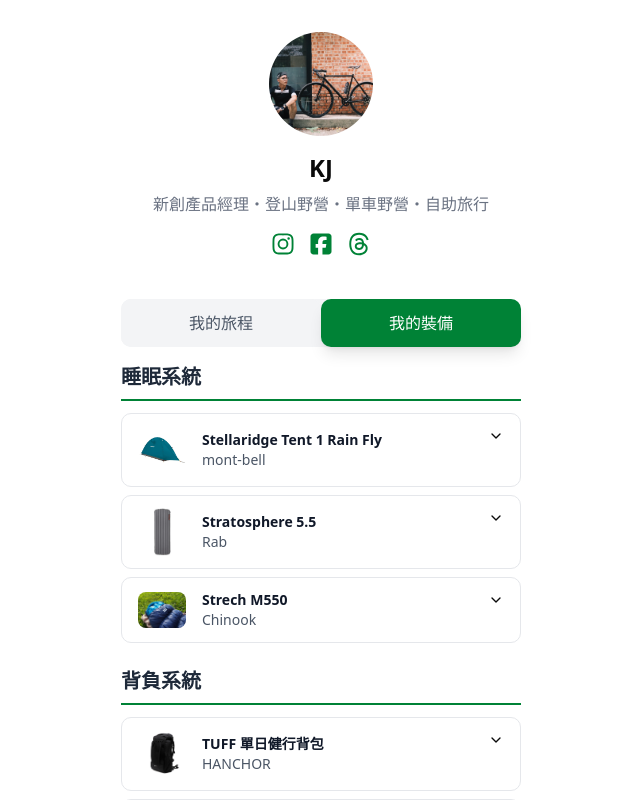
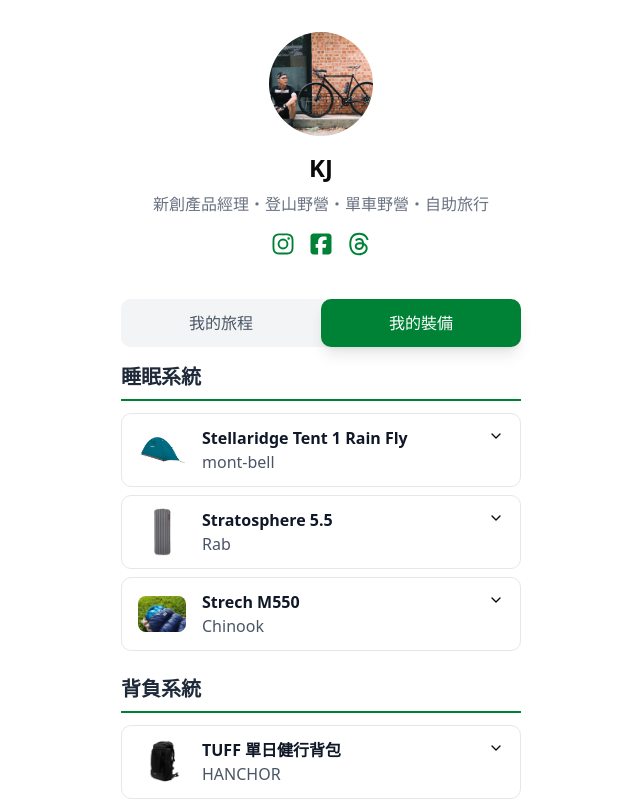
Before and after one commit to roy4222/OutShare, a Next.js app: page / in a window 1280 px wide. Both pictures are taken after a click on the radio button "我的裝備". Shown: the top 800 px of the page, without its empty margins (319-959 px from the left). Built offline with nearby package versions, Linux system fonts and the light colour scheme.

Commit message:
feat: 調整EquimentCard組件的字體大小，以進一步改善響應式顯示效果

```diff
--- a/components/EquimentCard.tsx
+++ b/components/EquimentCard.tsx
@@ -87,7 +87,7 @@
                       {/* 裝備名稱和購買連結區域 */}
                       <div className="flex items-center">
                         {/* 裝備名稱 */}
-                        <h4 className="font-semibold text-gray-900 text-xs md:text-sm">
+                        <h4 className="font-semibold text-gray-900 text-sm md:text-base">
                           {equipment.name}
                         </h4>
                         {/* 購買連結圖標 - 只有當裝備有購買連結時才顯示 */}
@@ -103,7 +103,7 @@
                         )}
                       </div>
                       {/* 品牌名稱 - 使用紫色突出顯示 */}
-                      <p className="text-gray-600 text-xs md:text-sm">
+                      <p className="text-gray-600 text-sm md:text-base">
                         {equipment.brand}
                       </p>
 
```
